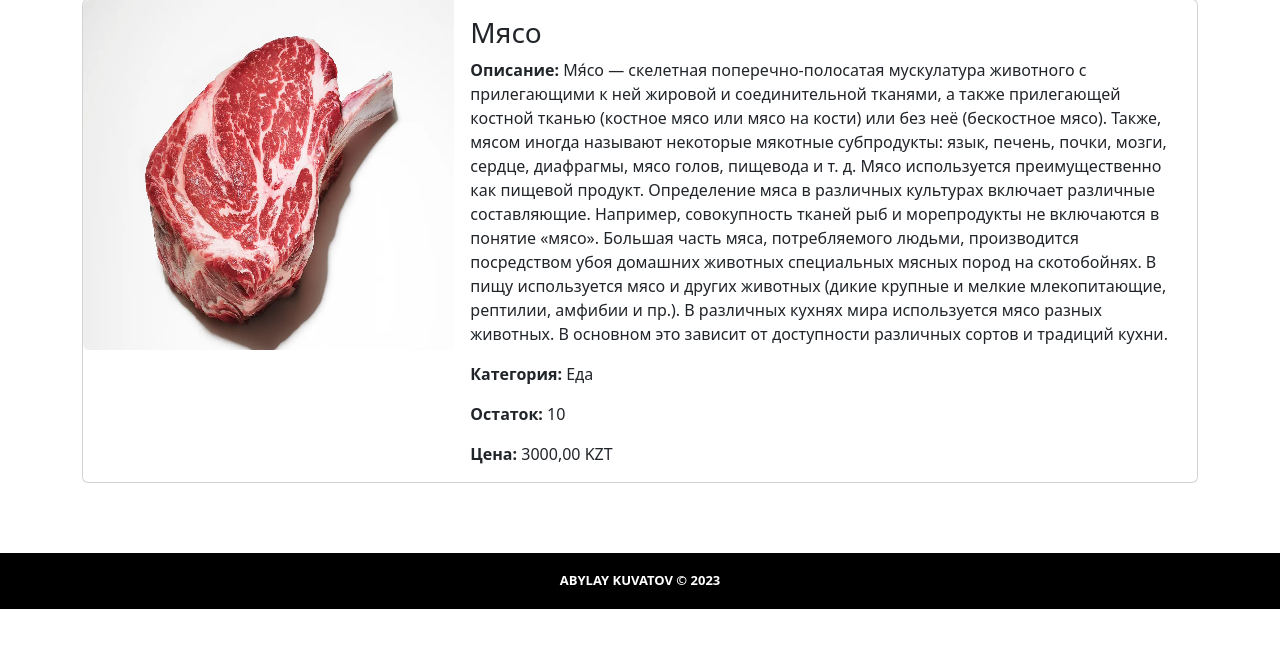
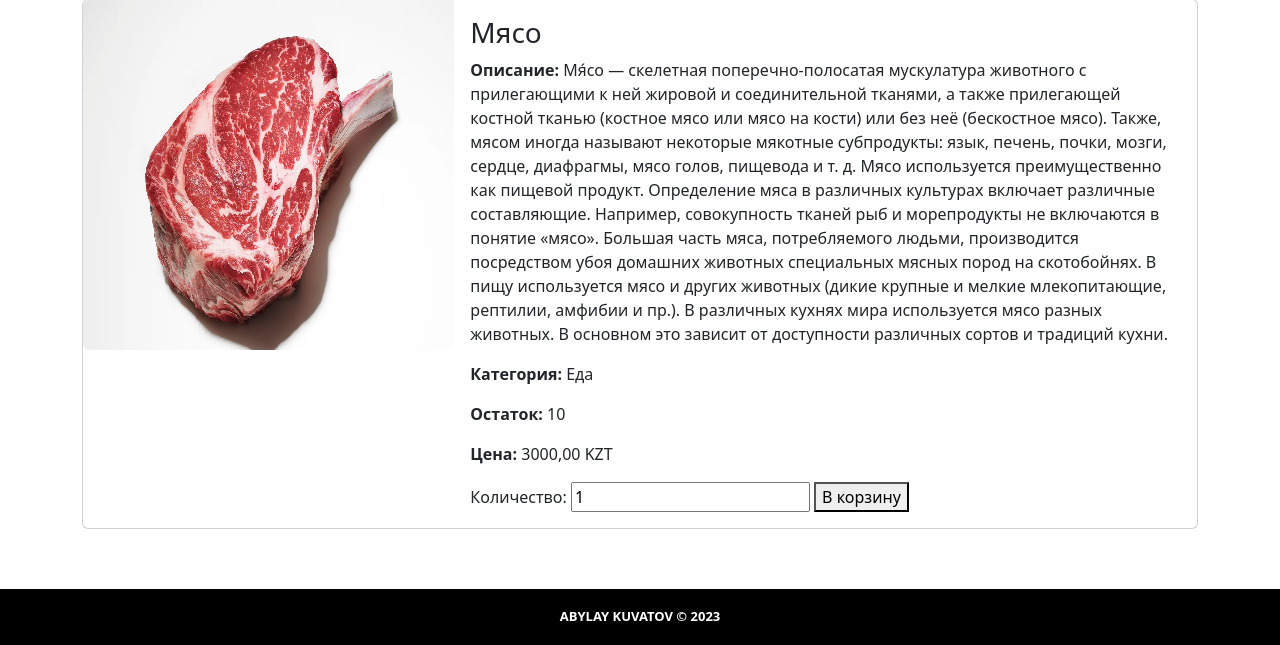
Before and after one commit to kuvatov/homework_60_abylay_kuvatov, a Django app: page /product/1 in a window 1280 px wide. Shown: the part 191-836 px from the top of the page. Before the commit the page ends 800 px from the top, so only its background shows below. Run offline with Django 4.2, Linux system fonts and the light colour scheme; data comes from the database, SQL or seed files in the repository; some libraries are stand-ins or nearby versions.

Commit message:
Сделал добавление в корзину на странице подробной информации, а также сделал все бонусы второго этапа

```diff
--- a/source/webapp/templates/product/product_details.html
+++ b/source/webapp/templates/product/product_details.html
@@ -60,6 +60,12 @@
                 {% endfor %}
                 <p class="card-text"><b>Остаток:</b> {{ product.remains }}</p>
                 <p class="card-text"><b>Цена:</b> {{ product.price }} KZT</p>
+                <form action="{% url 'add_to_cart' product.pk %}" method="POST">
+                    {% csrf_token %}
+                    <label for="quantity">Количество:</label>
+                    <input type="number" name="quantity" value="1" min="1">
+                    <button type="submit">В корзину</button>
+                </form>
             </div>
         </div>
     </div>
```
Also changed, not shown: source/webapp/views/carts.py (+8 -4 lines).
